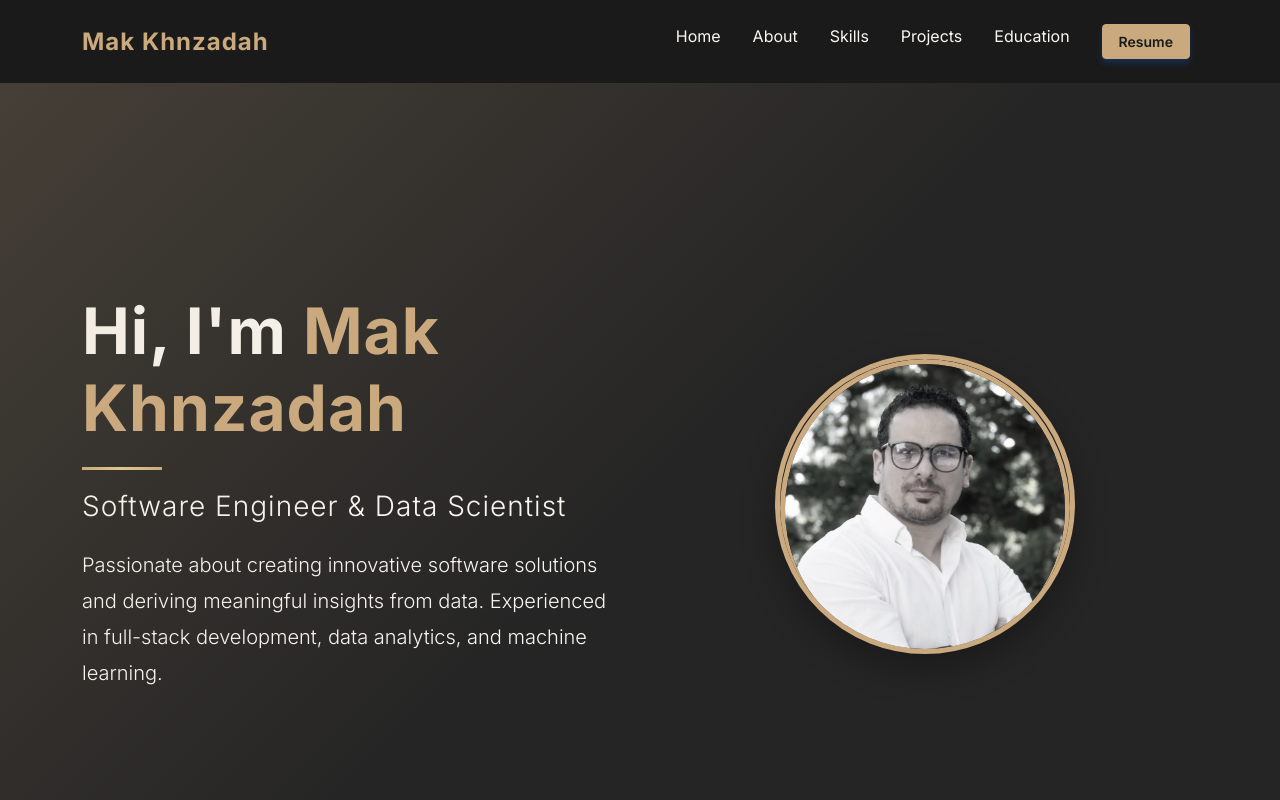
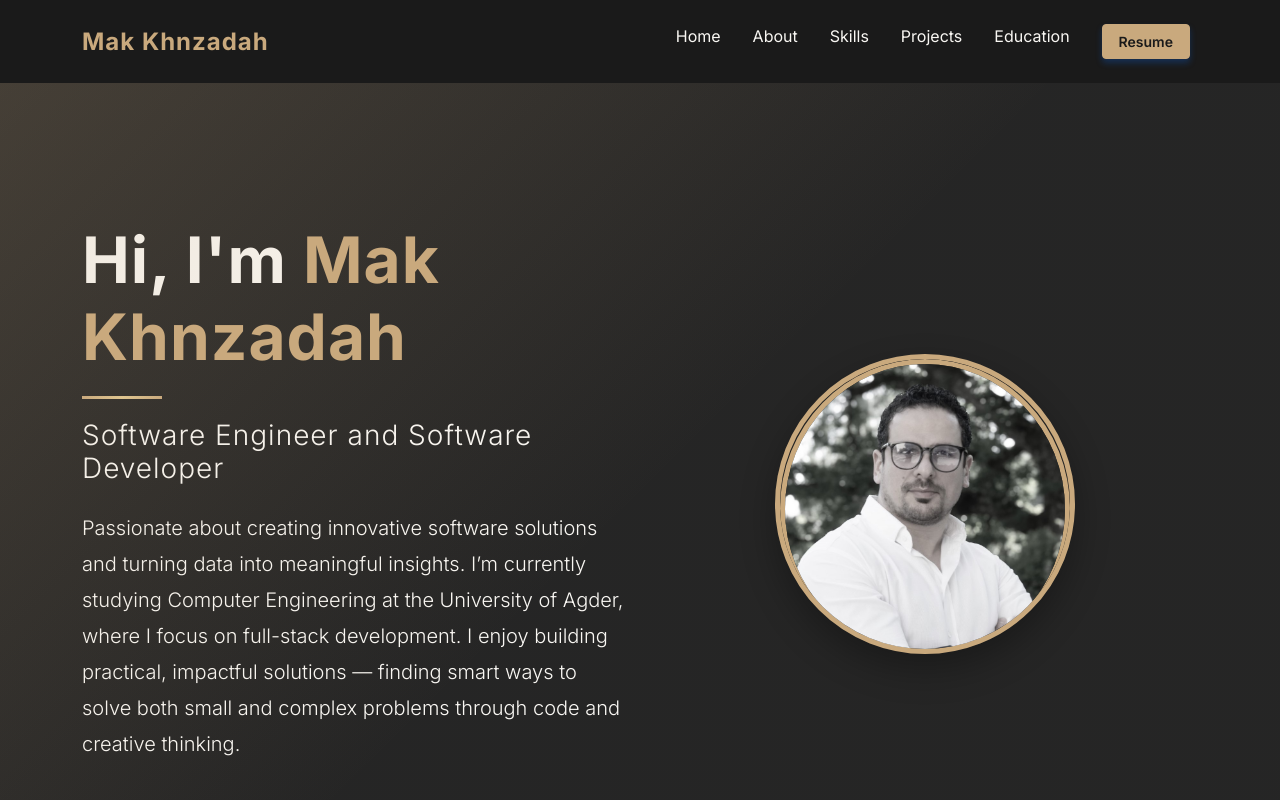
Before and after one commit to MakKhnzadah/Mak-portfolio, a React (Create React App) app: page / in a window 1280 px wide. Shown: the top 800 px of the page. Built offline with nearby package versions, Linux system fonts and the light colour scheme.

Commit message:
Updated_Hero.tsx

```diff
--- a/src/components/Hero.tsx
+++ b/src/components/Hero.tsx
@@ -16,11 +16,12 @@ const Hero: React.FC = () => {
             </h1>
             <div className="gold-divider left-aligned"></div>
             <h2 className="h3 mb-4" style={{ fontWeight: 300, letterSpacing: '1px' }}>
-              Software Engineer & Data Scientist
+              Software Engineer and Software Developer
             </h2>
             <p className="lead mb-4" style={{ fontWeight: 300, lineHeight: 1.8 }}>
-              Passionate about creating innovative software solutions and deriving meaningful insights from data.
-              Experienced in full-stack development, data analytics, and machine learning.
+              Passionate about creating innovative software solutions and turning data into meaningful insights.
+              I’m currently studying Computer Engineering at the University of Agder, where I focus on full-stack development.
+              I enjoy building practical, impactful solutions — finding smart ways to solve both small and complex problems through code and creative thinking.
             </p>
             {/* CTA buttons removed per request */}
           </Col>
```
